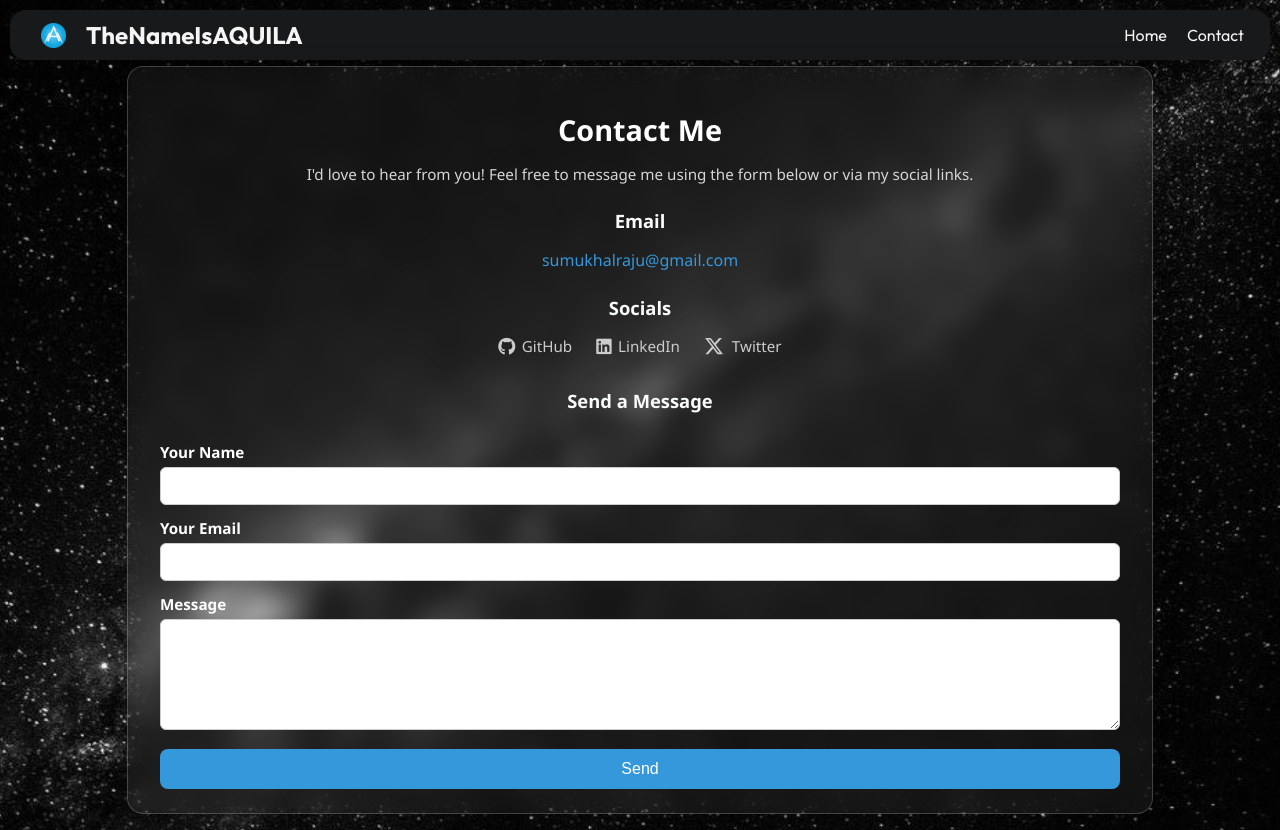
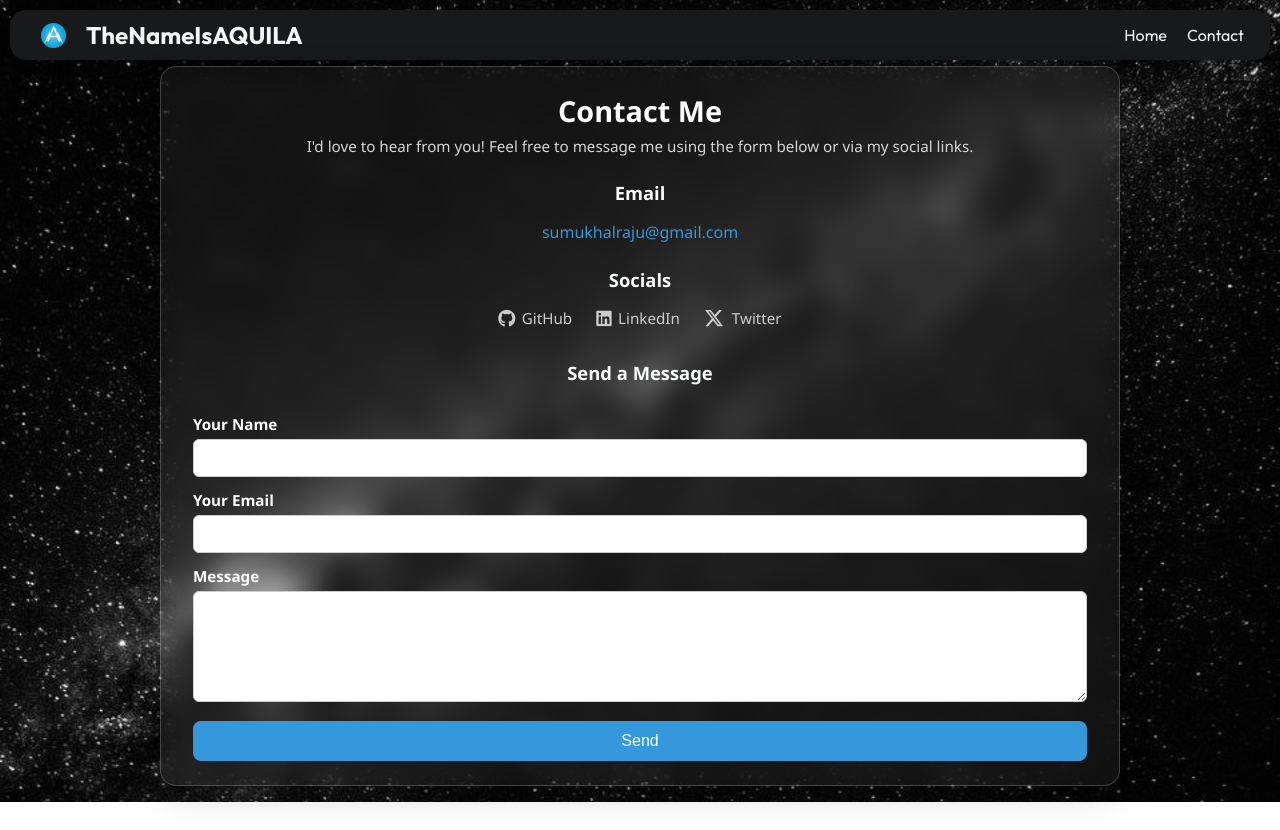
Before and after one commit to sumukhalraju/Vcard, a plain HTML site: page contact.html in a window 1280 px wide. After the commit the page ends 802 px from the top, so only its background shows below. Drawn offline with Linux system fonts and the light colour scheme.

Commit message:
bug fix on contact page

```diff
--- a/contact.html
+++ b/contact.html
@@ -15,7 +15,7 @@
     referrerpolicy="no-referrer"
   />
 </head>
-<body class="bgwrap">
+<body>
    <nav class="navbar">
     <div class="weblogo">
        <div class="logo">
@@ -105,5 +105,6 @@
       }
     });
   </script>
+
 </body>
 </html>
--- a/contactstyle.css
+++ b/contactstyle.css
@@ -1,20 +1,23 @@
+*{
+  margin: 0;
+  padding: 0;
+  box-sizing: border-box;
+}
+
 body {
   font-family: 'Segoe UI', Tahoma, Geneva, Verdana, sans-serif;
-  background-color: #f4f4f4;
+  background-color: transparent;
   margin: 0;
   color: #333;
   overflow-x: hidden;
+  background-image: url('images/galaxy.jpg');
+  background-size: cover;
+  background-position: center;
+  background-repeat: no-repeat;
 }
 
 body::-webkit-scrollbar {
   display: none;
-}
-
-.bgwrap{
-  background-image: url('images/galaxy.jpg');
-  background-size: cover;
-  background-position: center;
-  background-repeat: no-repeat;
 }
 
 .contact-container {
--- a/style.css
+++ b/style.css
@@ -6,7 +6,6 @@
 
 body{
   background-color: #242526;
-  ;
 
 }
 body::-webkit-scrollbar {
```
